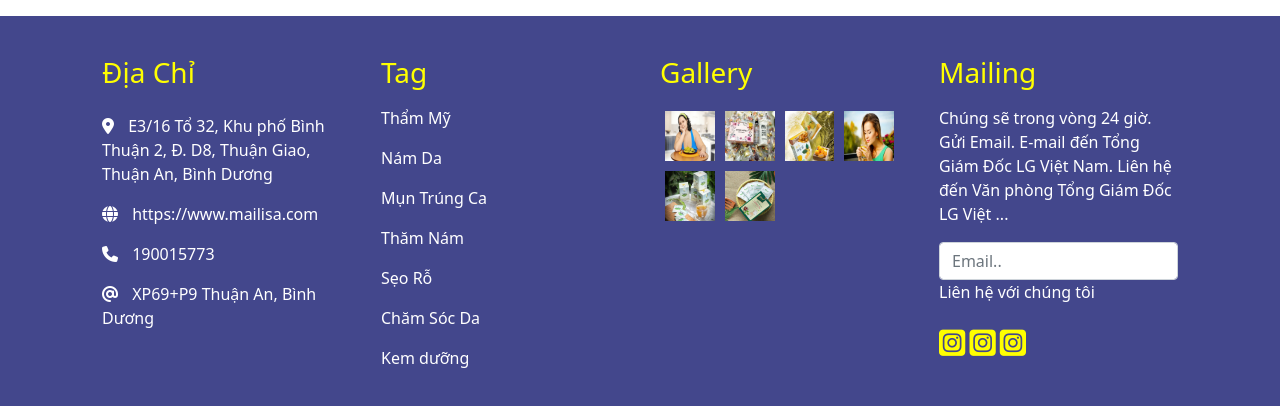
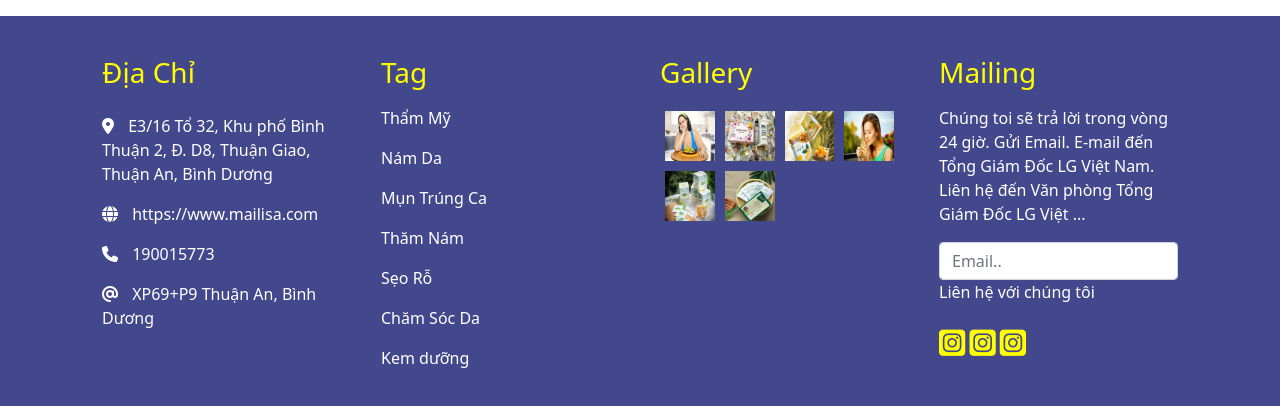
Before and after one commit to humithdesi/Spa, a Django app: page /home in a window 1280 px wide. Shown: the part 2692-3098 px from the top of the page. Run offline with Django 3.2, Linux system fonts and the light colour scheme; data comes from the database, SQL or seed files in the repository; some libraries are stand-ins or nearby versions.

Commit message:
install commit

```diff
--- a/AppSpa/templates/AppSpa/HomeBackGround/Foorter.html
+++ b/AppSpa/templates/AppSpa/HomeBackGround/Foorter.html
@@ -34,7 +34,7 @@
     <div class="Mail" style="padding:20px">
         <h3 style="color:yellow">Mailing</h3>
         <div class="mt-3">
-            <p>Chúng sẽ trong vòng 24 giờ. Gửi Email. E-mail đến Tổng Giám Đốc LG Việt Nam. Liên hệ đến Văn phòng Tổng Giám Đốc LG Việt ...</p>
+            <p>Chúng toi sẽ trả lời trong vòng 24 giờ. Gửi Email. E-mail đến Tổng Giám Đốc LG Việt Nam. Liên hệ đến Văn phòng Tổng Giám Đốc LG Việt ...</p>
             <input class="form-control" type="email" placeholder="Email..">
             <p>Liên hệ với chúng tôi</p>
             <p>
```
